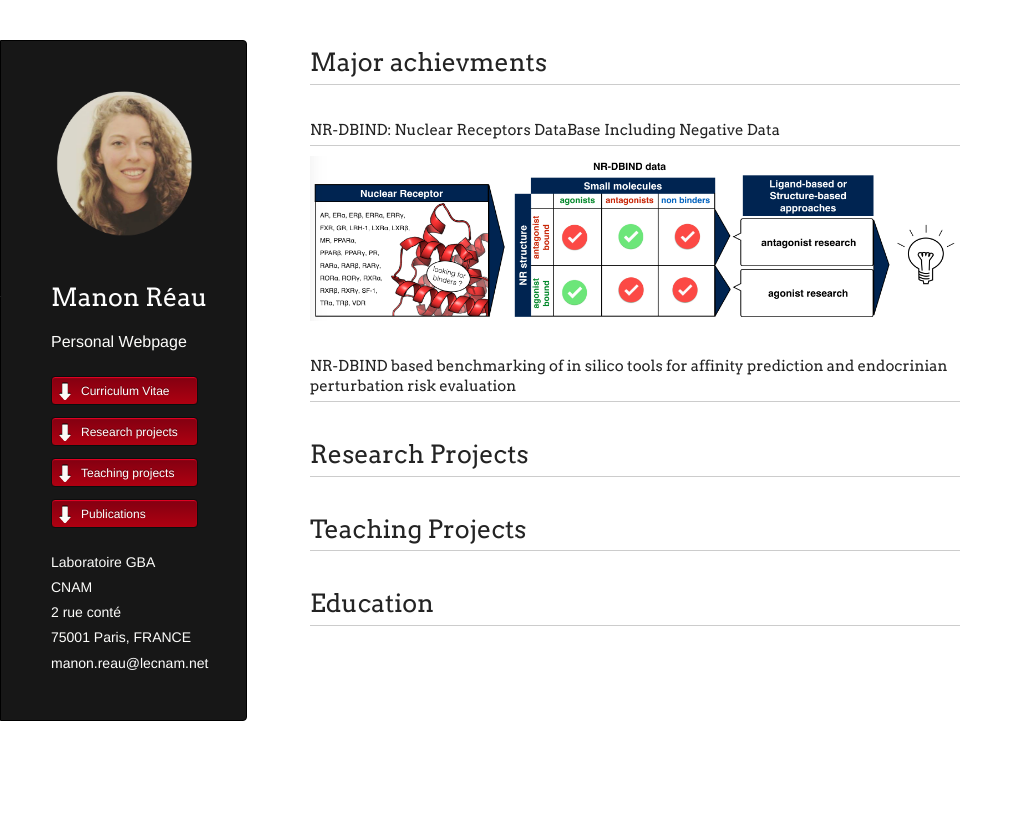
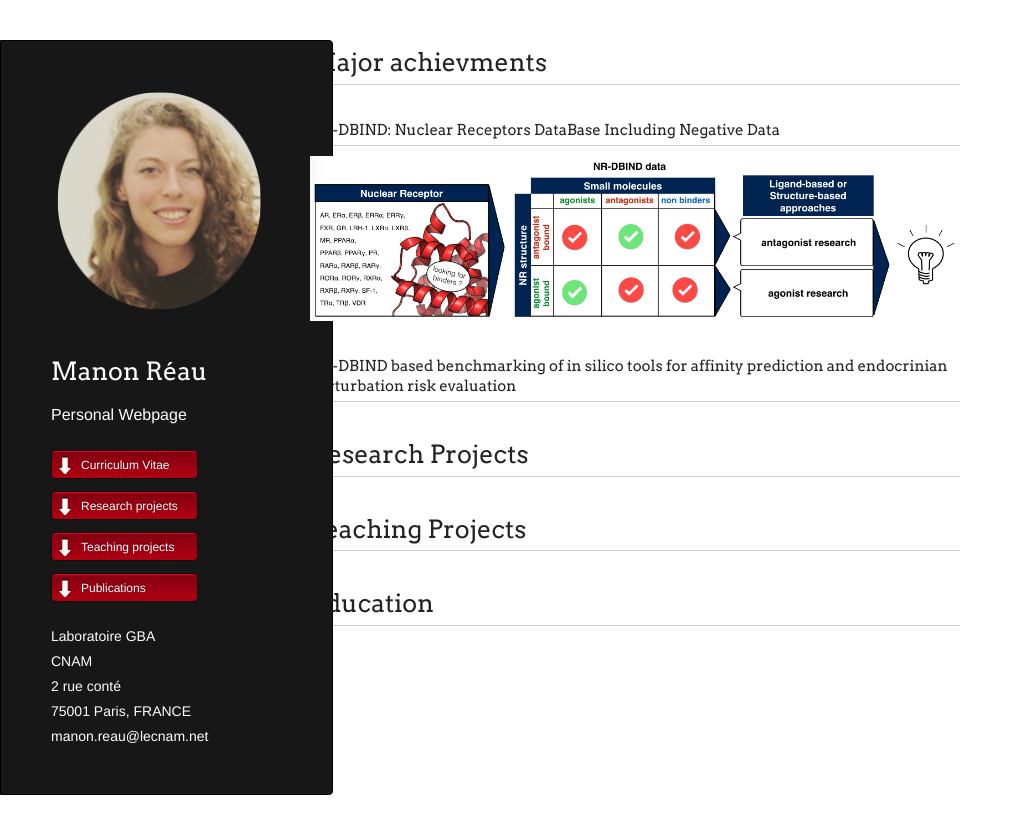
Before and after one commit to ManonR11/manonreau.github.io, a Jekyll site: the page built from index.md, in a window 1280 px wide. Shown: the top 834 px of the page, without its empty margins (0-1023 px from the left). Built offline with Jekyll 4.4.1, drawn with Linux system fonts in a browser that asks for light colours; our own code applies the rules of GitHub Pages for plain Markdown files.

Commit message:
Update jekyll-theme-dinky.scss

```diff
--- a/_sass/jekyll-theme-dinky.scss
+++ b/_sass/jekyll-theme-dinky.scss
@@ -221,7 +221,7 @@ td {
 header {
 	background-color: #171717;
 	color: #FDFDFB;
-  width:170px;
+  width:20%;
   float:left;
   position:fixed;
 	border: 1px solid #000;
```
